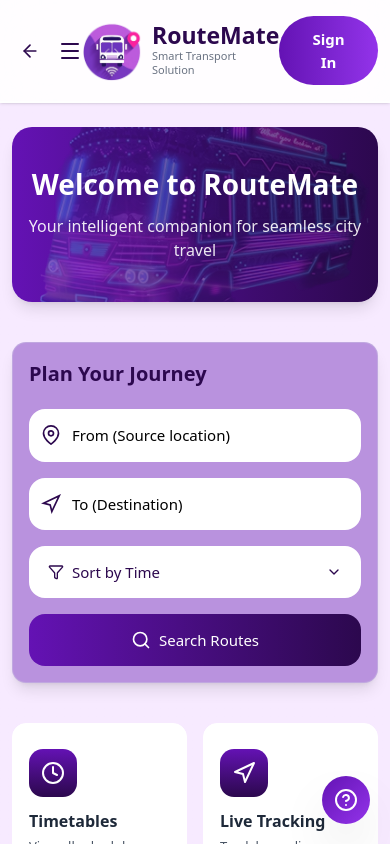
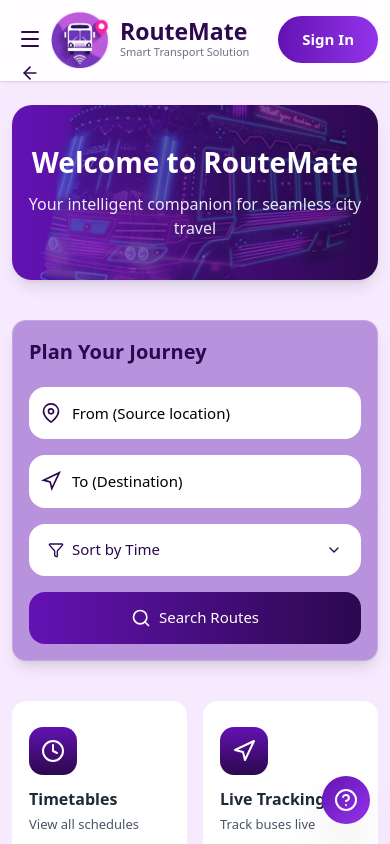
Before and after one commit to Inshrah-19/RouteMate, a React (Vite) app in the folder routemate-frontend/: page /help in a window 390 px wide. Shown: the top 844 px of the page. Built offline with nearby package versions, Linux system fonts and the light colour scheme.

Commit message:
Updated mobile view

```diff
--- a/routemate-frontend/src/components/Header.tsx
+++ b/routemate-frontend/src/components/Header.tsx
@@ -104,17 +104,20 @@ export default function Header() {
     <header className="bg-white/90 backdrop-blur-xl border-b-2 border-white/60 sticky top-0 z-40 shadow-sm">
       <div className="max-w-[1400px] mx-auto px-3 sm:px-6 py-4 flex items-center justify-between">
         {/* Left: Back Button + Menu + Logo */}
-        <div className="flex items-center gap-1 sm:gap-2">
+        <div className="flex items-center gap-3 sm:gap-4 relative">
+
+
           {location.pathname !== "/home" && (
   <button
     onClick={handleGoBack}
-              className="p-2 rounded-lg hover:bg-purple-100 transition-colors hover:scale-110 active:scale-95"
-              title="Go back to previous page"
-              aria-label="Go back"
+    className="p-2 rounded-lg hover:bg-purple-100 transition-colors hover:scale-110 active:scale-95
+               absolute -bottom-8 left-0 sm:static"
+    title="Go back"
   >
     <ArrowLeft className="w-5 h-5 sm:w-6 sm:h-6 text-[#2c084e]" />
   </button>
 )}
+
 
           {/* Mobile Menu */}
           <div className="relative md:hidden">
```
Lines whose indentation alone changed are shown as unchanged.
